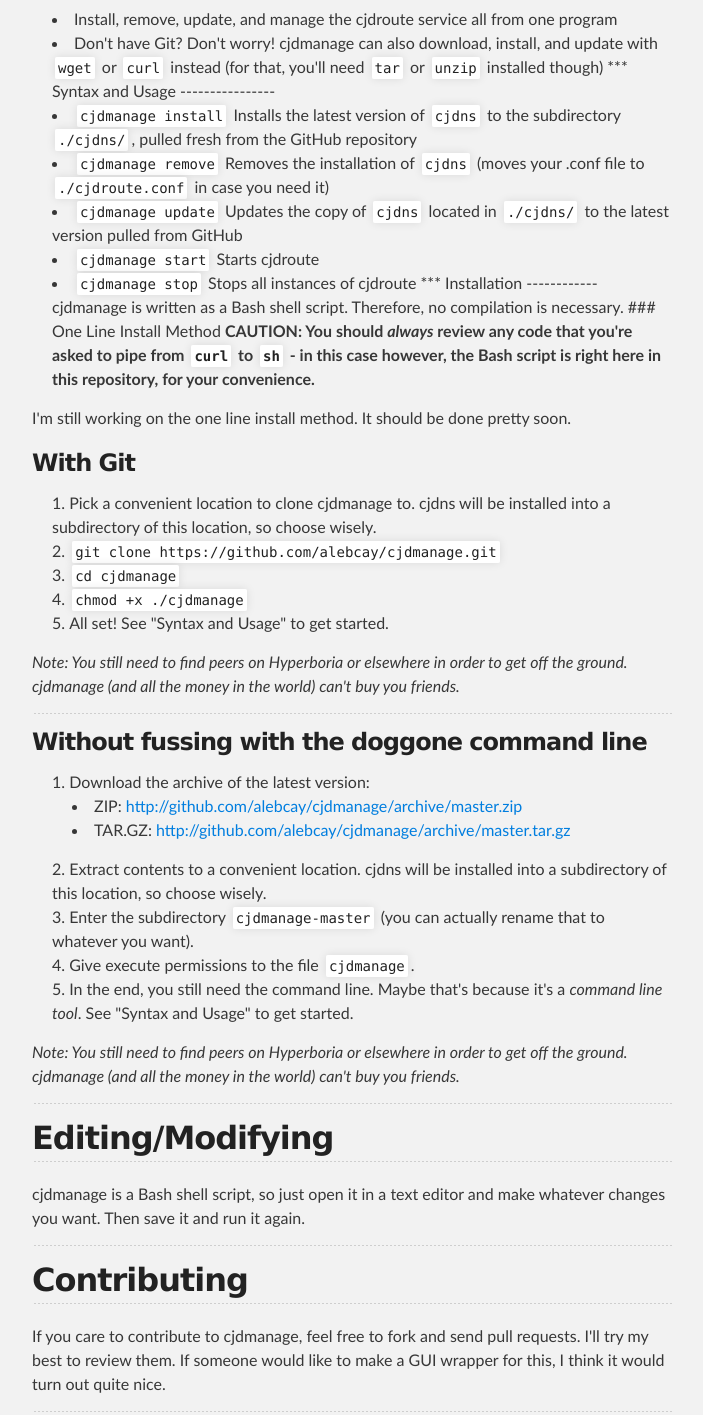
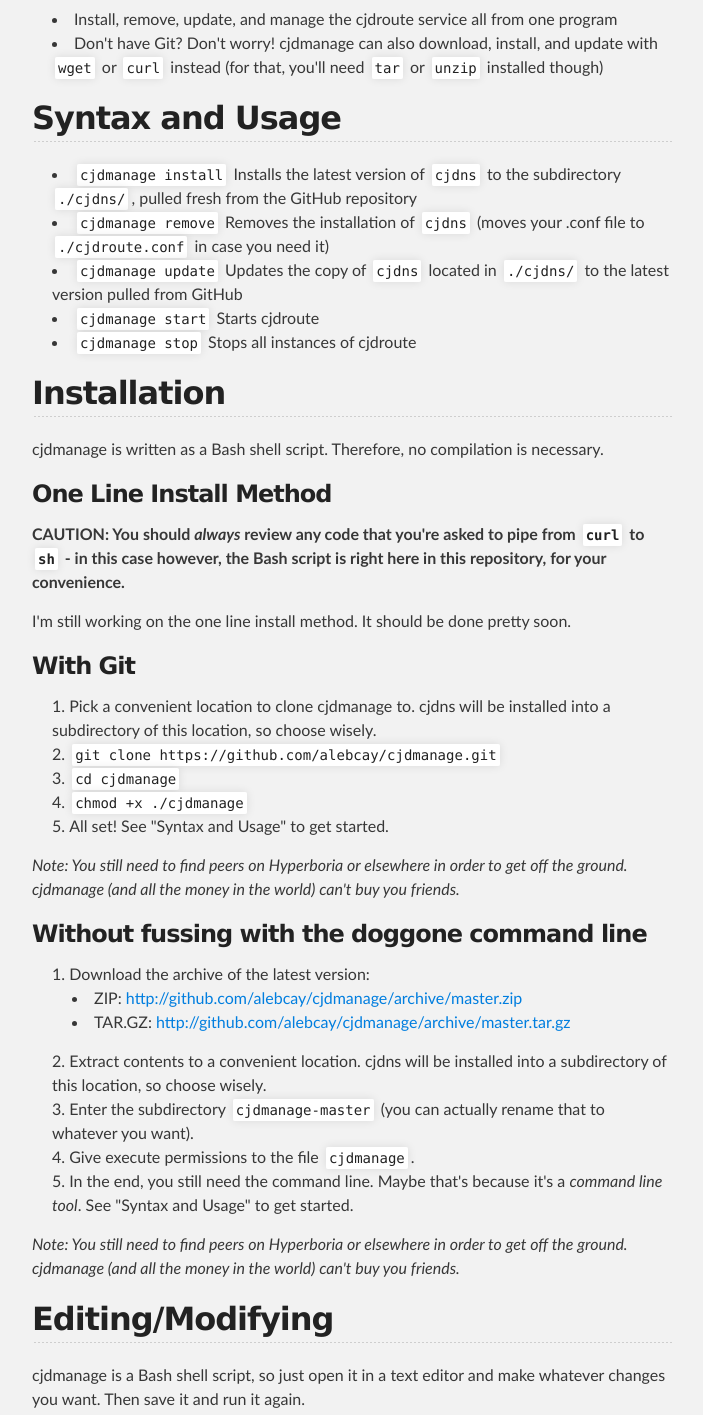
Before and after one commit to alebcay/cjdmanage, a plain HTML site: page index.html in a window 1280 px wide. Shown: the part 524-1939 px from the top of the page, without its empty margins (288-991 px from the left). Drawn offline with Linux system fonts and the light colour scheme.

Commit message:
Create gh-pages branch via GitHub

```diff
--- a/index.html
+++ b/index.html
@@ -41,10 +41,11 @@
 
 <ul>
 <li>Install, remove, update, and manage the cjdroute service all from one program</li>
-<li>Don't have Git? Don't worry! cjdmanage can also download, install, and update with <code>wget</code> or <code>curl</code> instead (for that, you'll need <code>tar</code> or <code>unzip</code> installed though)
-***
-Syntax and Usage
-----------------</li>
+<li>Don't have Git? Don't worry! cjdmanage can also download, install, and update with <code>wget</code> or <code>curl</code> instead (for that, you'll need <code>tar</code> or <code>unzip</code> installed though)</li>
+</ul><h2>
+<a name="syntax-and-usage" class="anchor" href="#syntax-and-usage"><span class="octicon octicon-link"></span></a>Syntax and Usage</h2>
+
+<ul>
 <li>
 <code>cjdmanage install</code> Installs the latest version of <code>cjdns</code> to the subdirectory <code>./cjdns/</code>, pulled fresh from the GitHub repository</li>
 <li>
@@ -54,15 +55,18 @@ Syntax and Usage
 <li>
 <code>cjdmanage start</code> Starts cjdroute</li>
 <li>
-<code>cjdmanage stop</code> Stops all instances of cjdroute
-***
-Installation
-------------
-cjdmanage is written as a Bash shell script. Therefore, no compilation is necessary.
-### One Line Install Method
-<strong>CAUTION: You should <em>always</em> review any code that you're asked to pipe from <code>curl</code> to <code>sh</code> - in this case however, the Bash script is right here in this repository, for your convenience.</strong>
-</li>
-</ul><p>I'm still working on the one line install method. It should be done pretty soon.</p>
+<code>cjdmanage stop</code> Stops all instances of cjdroute</li>
+</ul><h2>
+<a name="installation" class="anchor" href="#installation"><span class="octicon octicon-link"></span></a>Installation</h2>
+
+<p>cjdmanage is written as a Bash shell script. Therefore, no compilation is necessary.</p>
+
+<h3>
+<a name="one-line-install-method" class="anchor" href="#one-line-install-method"><span class="octicon octicon-link"></span></a>One Line Install Method</h3>
+
+<p><strong>CAUTION: You should <em>always</em> review any code that you're asked to pipe from <code>curl</code> to <code>sh</code> - in this case however, the Bash script is right here in this repository, for your convenience.</strong></p>
+
+<p>I'm still working on the one line install method. It should be done pretty soon.</p>
 
 <h3>
 <a name="with-git" class="anchor" href="#with-git"><span class="octicon octicon-link"></span></a>With Git</h3>
@@ -77,7 +81,7 @@ cjdmanage is written as a Bash shell script. Therefore, no compilation is necess
 </li>
 </ol><p><em>Note: You still need to find peers on Hyperboria or elsewhere in order to get off the ground. cjdmanage (and all the money in the world) can't buy you friends.</em></p>
 
-<hr><h3>
+<h3>
 <a name="without-fussing-with-the-doggone-command-line" class="anchor" href="#without-fussing-with-the-doggone-command-line"><span class="octicon octicon-link"></span></a>Without fussing with the doggone command line</h3>
 
 <ol>
@@ -96,17 +100,17 @@ cjdmanage is written as a Bash shell script. Therefore, no compilation is necess
 <li>In the end, you still need the command line. Maybe that's because it's a <em>command line tool</em>. See "Syntax and Usage" to get started.</li>
 </ol><p><em>Note: You still need to find peers on Hyperboria or elsewhere in order to get off the ground. cjdmanage (and all the money in the world) can't buy you friends.</em></p>
 
-<hr><h2>
+<h2>
 <a name="editingmodifying" class="anchor" href="#editingmodifying"><span class="octicon octicon-link"></span></a>Editing/Modifying</h2>
 
 <p>cjdmanage is a Bash shell script, so just open it in a text editor and make whatever changes you want. Then save it and run it again.</p>
 
-<hr><h2>
+<h2>
 <a name="contributing" class="anchor" href="#contributing"><span class="octicon octicon-link"></span></a>Contributing</h2>
 
 <p>If you care to contribute to cjdmanage, feel free to fork and send pull requests. I'll try my best to review them. If someone would like to make a GUI wrapper for this, I think it would turn out quite nice.</p>
 
-<hr><h2>
+<h2>
 <a name="license" class="anchor" href="#license"><span class="octicon octicon-link"></span></a>License</h2>
 
 <p>cjdmanage is released under the Affero GPL (AGPL). See the LICENSE file for more information.</p>
```
Also changed, not shown: params.json (+1 -1 lines).
